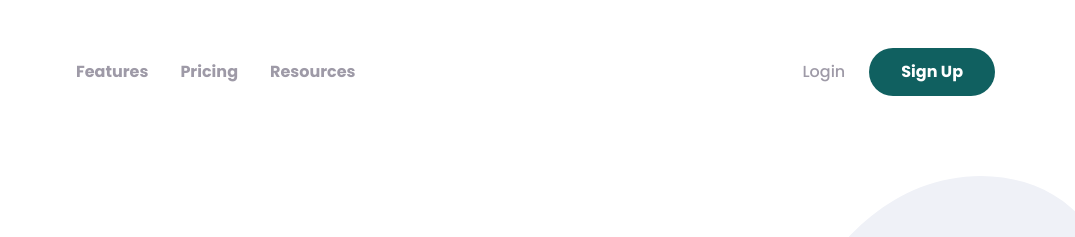
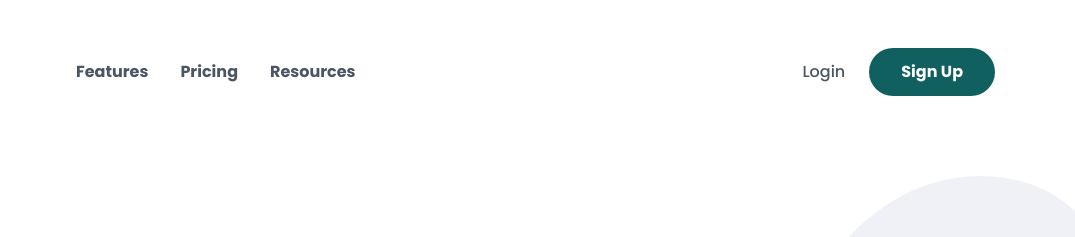
Before and after one commit to Jithin-b-p/shortly, a website built with Vite: page index.html in a window 1280 px wide. Shown: the top 237 px of the page, 205-1280 px from the left. Built offline with nearby package versions, Linux system fonts and the light colour scheme.

Commit message:
updated readme and improved minor accessibility issues

```diff
--- a/index.html
+++ b/index.html
@@ -20,17 +20,17 @@
             <!-- left menu -->
             <div class="hidden space-x-8 font-bold lg:flex">
               <a
-                class="text-clrNeutral-200 hover:text-clrNeutral-400 focus-visible:outline-black"
+                class="text-gray-600 hover:text-clrNeutral-400 focus-visible:outline-black"
                 href="#"
                 >Features</a
               >
               <a
-                class="text-clrNeutral-200 hover:text-clrNeutral-400 focus-visible:outline-black"
+                class="text-gray-600 hover:text-clrNeutral-400 focus-visible:outline-black"
                 href="#"
                 >Pricing</a
               >
               <a
-                class="text-clrNeutral-200 hover:text-clrNeutral-400 focus-visible:outline-black"
+                class="text-gray-600 hover:text-clrNeutral-400 focus-visible:outline-black"
                 href="#"
                 >Resources</a
               >
@@ -38,9 +38,7 @@
           </div>
 
           <!-- right buttons menu -->
-          <div
-            class="items-center hidden space-x-6 lg:flex text-clrNeutral-200"
-          >
+          <div class="items-center hidden space-x-6 text-gray-600 lg:flex">
             <a
               href="#"
               class="hover:text-clrNeutral-400 focus-visible:outline-black"
```
Also changed, not shown: README.md.
